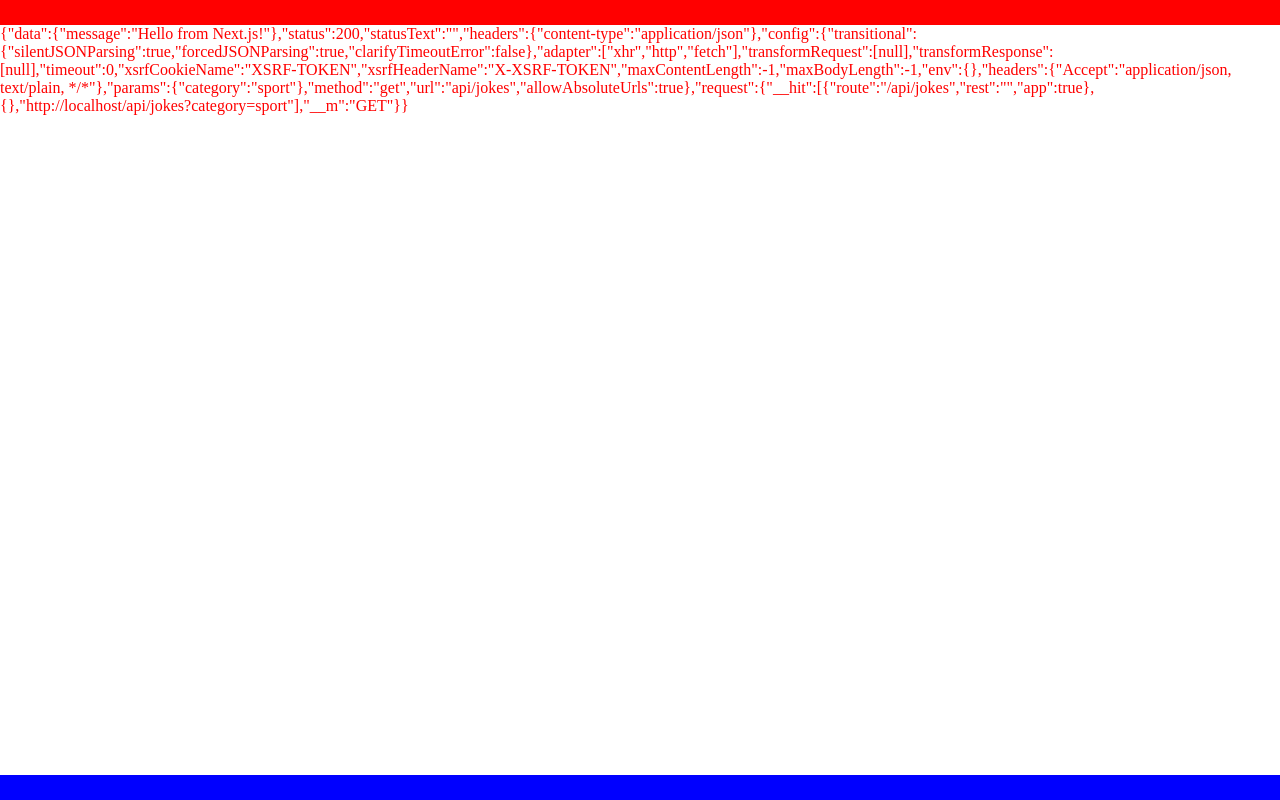
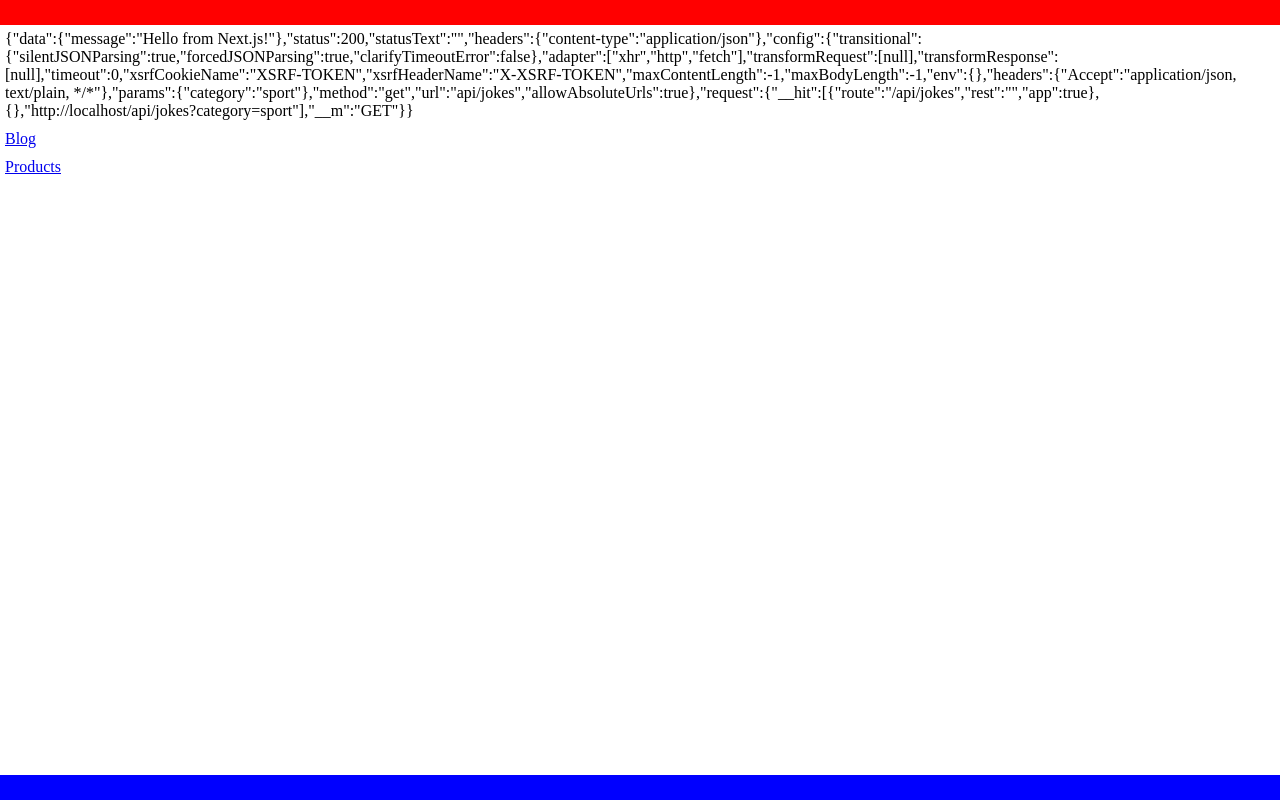
Before and after one commit to gatitoAtomico/Next14, a Next.js app: page / in a window 1280 px wide. Built offline with nearby package versions, Linux system fonts and the light colour scheme.

Commit message:
Link Component navigation

```diff
--- a/app/page.jsx
+++ b/app/page.jsx
@@ -3,9 +3,16 @@
 import styled from "styled-components";
 import { useState, useEffect } from "react";
 import axios from "axios";
+import Link from "next/link";
 
 const Container = styled.div`
-  color: red;
+  display: flex;
+  flex-direction: column;
+  gap: "5px";
+`;
+
+const Row = styled.div`
+  padding: 5px;
 `;
 
 export default function Page() {
@@ -29,5 +36,15 @@
     result();
   }, []);
 
-  return <Container>{JSON.stringify(data)}</Container>;
+  return (
+    <Container>
+      <Row>{JSON.stringify(data)}</Row>
+      <Row>
+        <Link href={"/blog"}>Blog</Link>
+      </Row>
+      <Row>
+        <Link href={"/products"}>Products</Link>
+      </Row>
+    </Container>
+  );
 }
```
